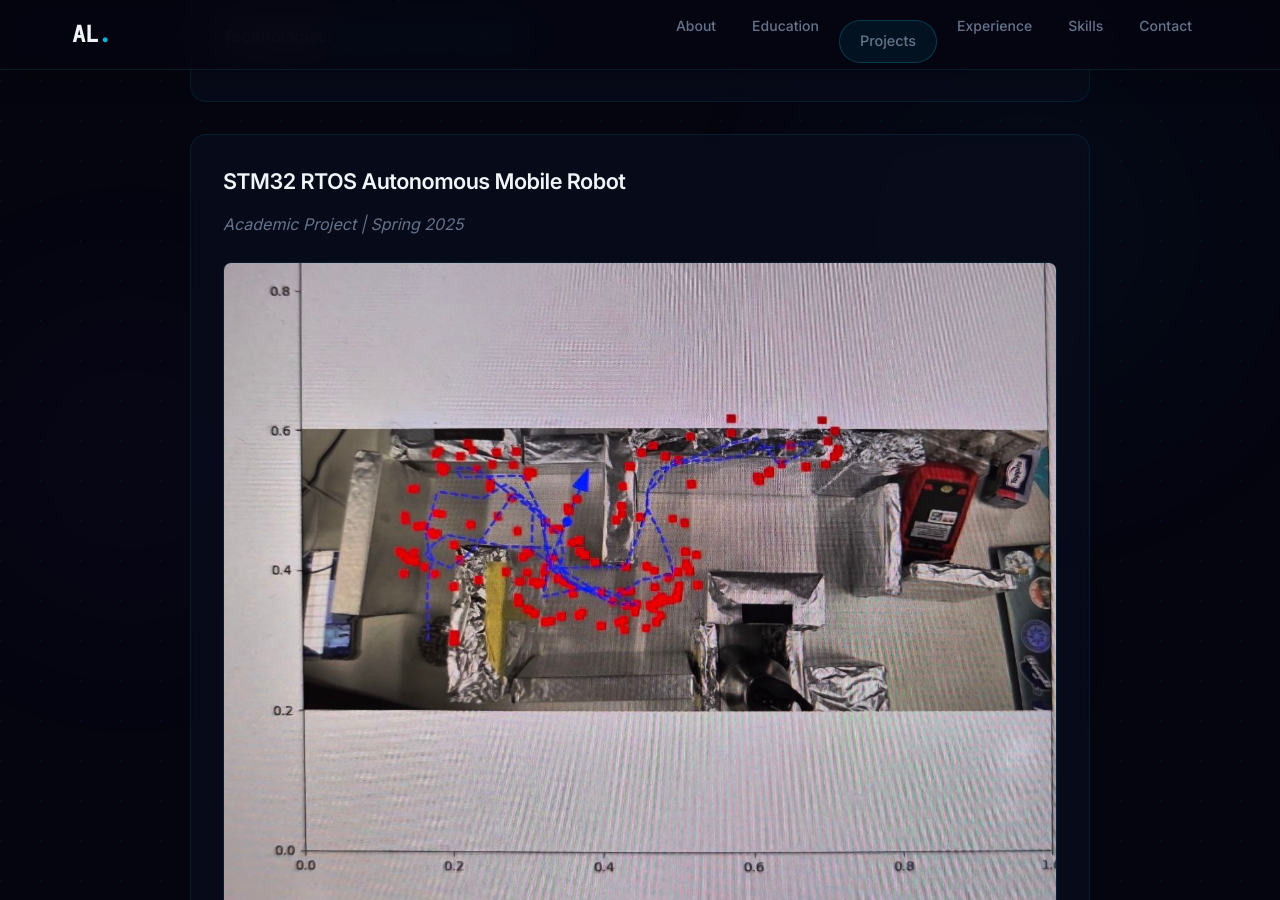
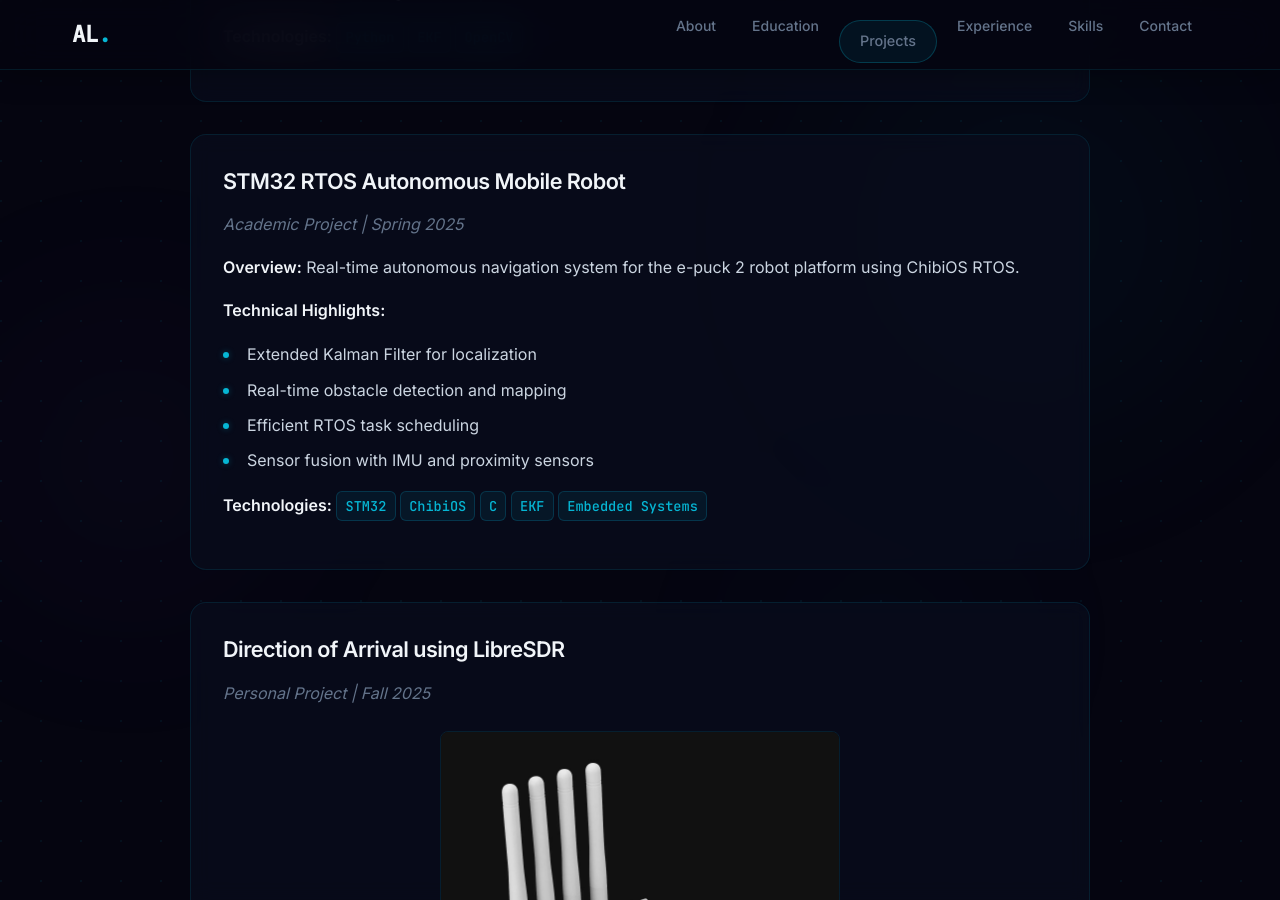
Before and after one commit to Netfluxx/Netfluxx.github.io, a Jekyll site: the page built from index.md, in a window 1280 px wide and 900 px high, scrolled down 4627 px. Built offline with Jekyll 4.4.1, drawn with Linux system fonts in a browser that asks for light colours.

```diff
--- a/index.md
+++ b/index.md
@@ -160,7 +160,7 @@
 ### STM32 RTOS Autonomous Mobile Robot
 *Academic Project | Spring 2025*
 
-<img src="epuck_example.jpg" alt="E-puck 2 Mobile Robot">
+<!-- <img src="epuck_example.jpg" alt="E-puck 2 Mobile Robot"> -->
 
 **Overview:**
 Real-time autonomous navigation system for the e-puck 2 robot platform using ChibiOS RTOS.
```
